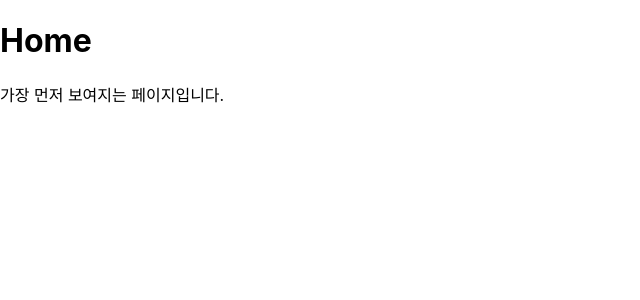
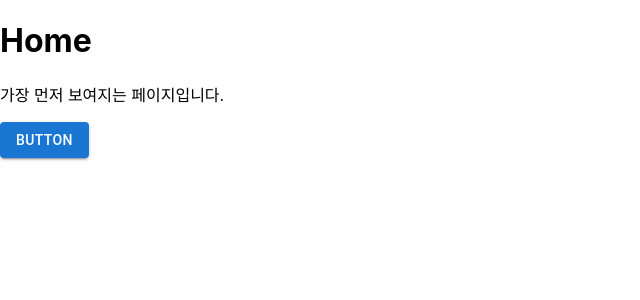
Before and after one commit to Tiketeer/Tiketeer-FE, a React (Create React App) app: page /login in a window 1280 px wide. Shown: the top 300 px of the page, without its empty margins (0-640 px from the left). Built offline with nearby package versions, Linux system fonts and the light colour scheme; the HTML template or start-up script is replaced by a standard one.

Commit message:
add mui + emotion

```diff
--- a/package.json
+++ b/package.json
@@ -3,6 +3,9 @@
     "version": "0.1.0",
     "private": true,
     "dependencies": {
+        "@emotion/react": "^11.11.4",
+        "@emotion/styled": "^11.11.0",
+        "@mui/material": "^5.15.11",
         "@testing-library/jest-dom": "^5.17.0",
         "@testing-library/react": "^13.4.0",
         "@testing-library/user-event": "^13.5.0",
--- a/src/pages/LoginPage.tsx
+++ b/src/pages/LoginPage.tsx
@@ -1,10 +1,11 @@
-import React from 'react';
+import Button from '@mui/material/Button';
 
 const LoginPage = () => {
     return (
         <div>
             <h1>Home</h1>
             <p>가장 먼저 보여지는 페이지입니다.</p>
+            <Button variant="contained">BUTTON</Button>
         </div>
     );
 };
```
Also changed, not shown: 1 other file (tests, documents, lock files or other folders).
